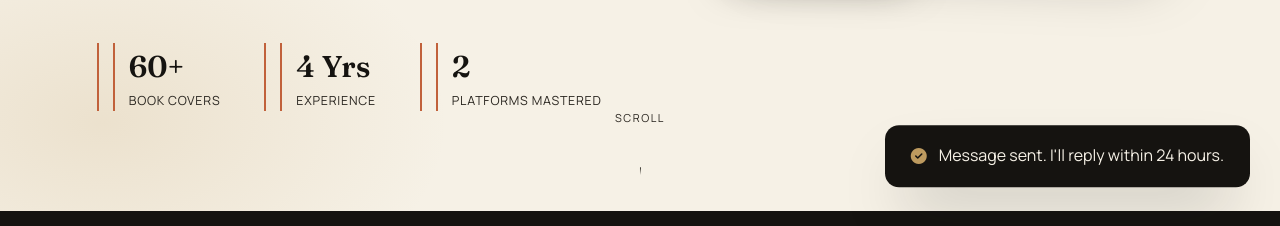
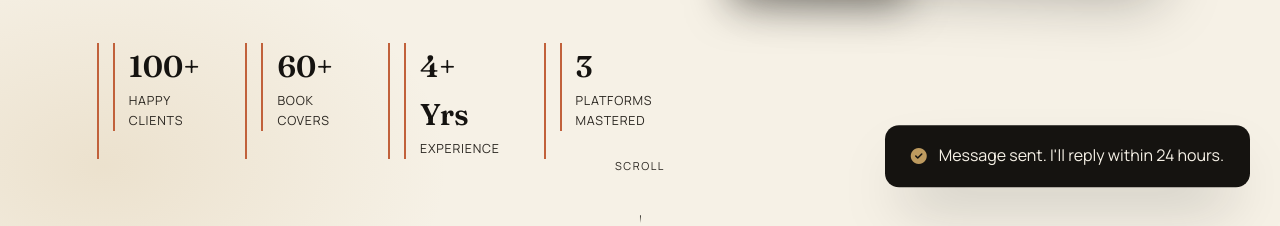
Before and after one commit to Pexelix/Portfolio-Muhammad-Naseem, a plain HTML site: page index.html in a window 1280 px wide. Shown: the part 669-895 px from the top of the page. Drawn offline with Linux system fonts and the light colour scheme.

Commit message:
Update client stats in index.html

```diff
--- a/index.html
+++ b/index.html
@@ -376,9 +376,10 @@
           <a href="#contact" class="btn btn-outline">Start Your Project <i class="fa-solid fa-arrow-up-right"></i></a>
         </div>
         <div class="hero-stats">
+          <div><div class="num">100+</div><div class="lbl">Happy Clients</div></div>
           <div><div class="num">60+</div><div class="lbl">Book Covers</div></div>
-          <div><div class="num">4 Yrs</div><div class="lbl">Experience</div></div>
-          <div><div class="num">2</div><div class="lbl">Platforms Mastered</div></div>
+          <div><div class="num">4+ Yrs</div><div class="lbl">Experience</div></div>
+          <div><div class="num">3</div><div class="lbl">Platforms Mastered</div></div>
         </div>
       </div>
       <div class="hero-visual">
```
